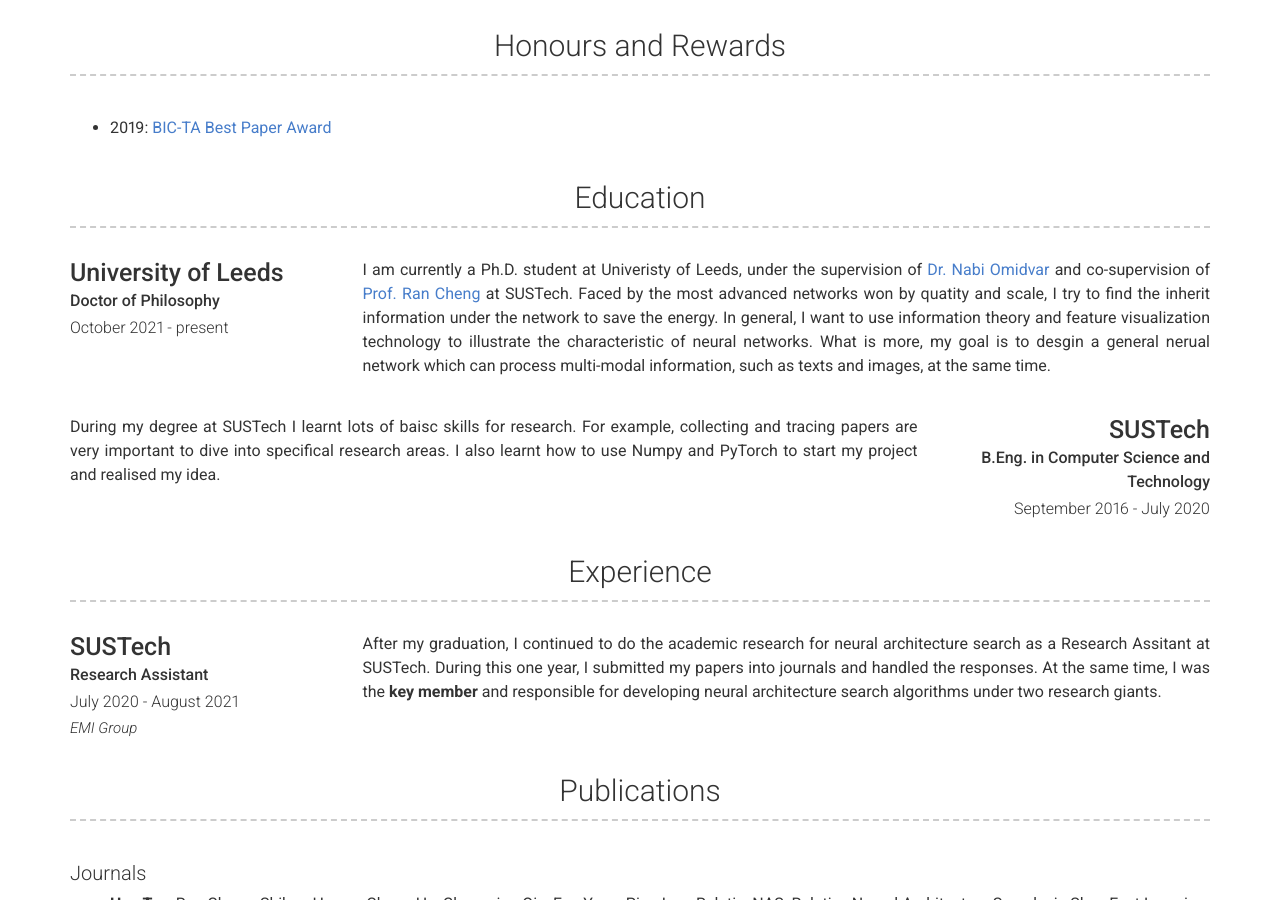
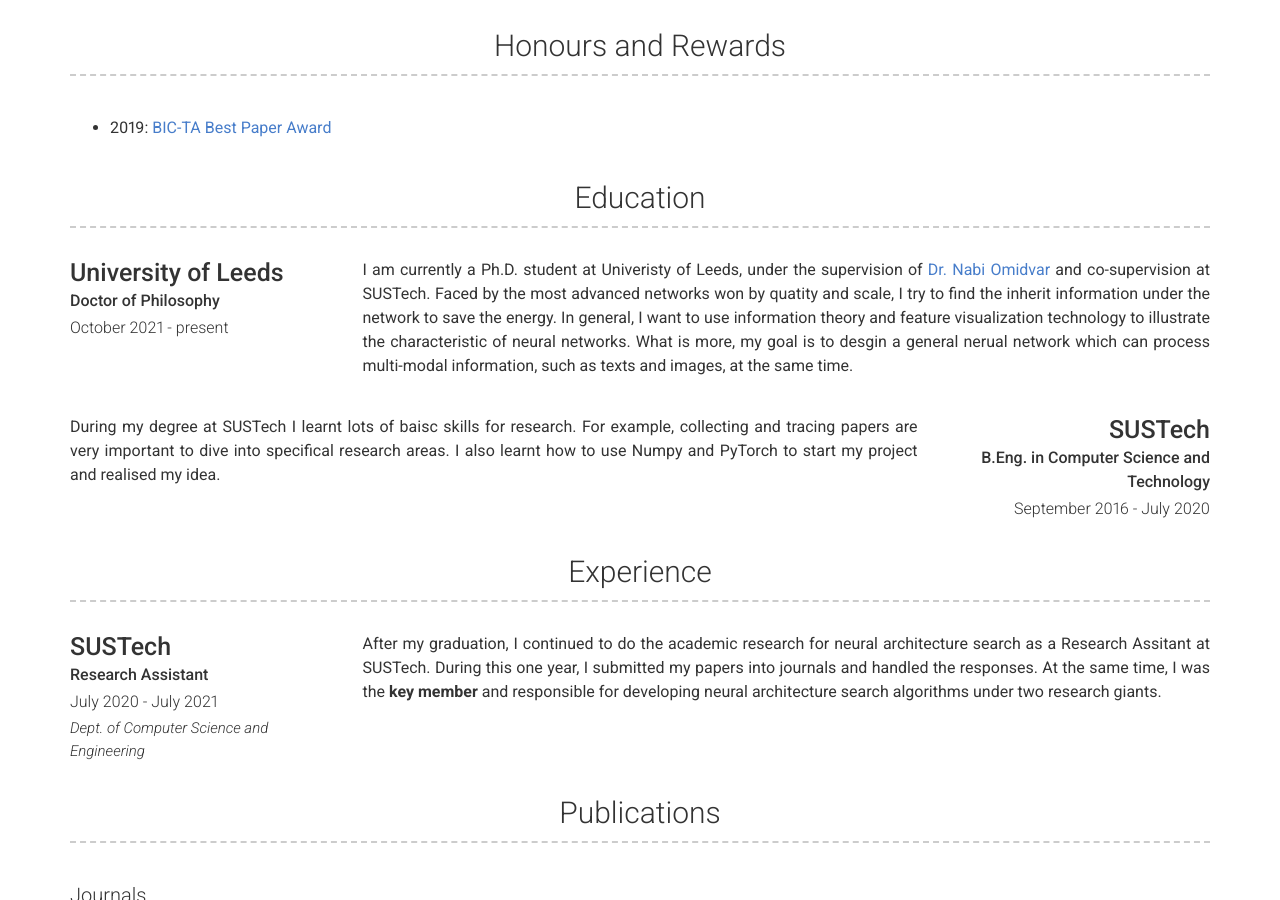
Before and after one commit to haotan1998/haotan1998.github.io, a Jekyll site: the page built from index.md, in a window 1280 px wide and 900 px high, scrolled down 677 px. Built offline with Jekyll 4.4.1, drawn with Linux system fonts in a browser that asks for light colours; nearby versions of some CDN libraries.

Commit message:
Update _config.yml

```diff
--- a/_config.yml
+++ b/_config.yml
@@ -44,7 +44,7 @@
   It is also a joint Ph.D. program with the Dept. of Computer Science and Engineering at Southern University of Science and Technology (SUSTech), China.
   Before my Ph.D. journey, I received the B.Eng. degree in Computer Science and Engineering from SUSTech in 2020.
 
-  My research interests are in the field of <mark> computer vision </mark>, <mark> automated machine learning</mark>, and in particular <mark> evolutionary neural architecture search</mark>.
+  My research interests are in the field of <mark>computer vision</mark>, <mark>automated machine learning</mark>, and in particular <mark>evolutionary neural architecture search</mark>.
 
 content:
   - title: Recent News
@@ -64,7 +64,7 @@
         sub_title: Doctor of Philosophy
         caption: October 2021 - present
         description: | # this will include new lines to allow paragraphs
-          I am currently a Ph.D. student at Univeristy of Leeds, under the supervision of [Dr. Nabi Omidvar](https://www.nomidvar.com) and co-supervision of [Prof. Ran Cheng](http://emi.sustech.edu.cn/?p=4665) at SUSTech.
+          I am currently a Ph.D. student at Univeristy of Leeds, under the supervision of [Dr. Nabi Omidvar](https://www.nomidvar.com) and co-supervision at SUSTech.
           Faced by the most advanced networks won by quatity and scale, I try to find the inherit information under the network to save the energy.
           In general, I want to use information theory and feature visualization technology to illustrate the characteristic of neural networks.
           What is more, my goal is to desgin a general nerual network which can process multi-modal information, such as texts and images, at the same time.
@@ -82,9 +82,9 @@
       - layout: left
         title: SUSTech
         sub_title: Research Assistant
-        caption: July 2020 - August 2021
-        link: http://emi.sustech.edu.cn
-        link_text: EMI Group
+        caption: July 2020 - July 2021
+        link: http://cse.sustech.edu.cn/en/
+        link_text: Dept. of Computer Science and Engineering
         description: | # this will include new lines to allow paragraphs
           After my graduation, I continued to do the academic research for neural architecture search as a Research Assitant at SUSTech.
           During this one year, I submitted my papers into journals and handled the responses.
```
